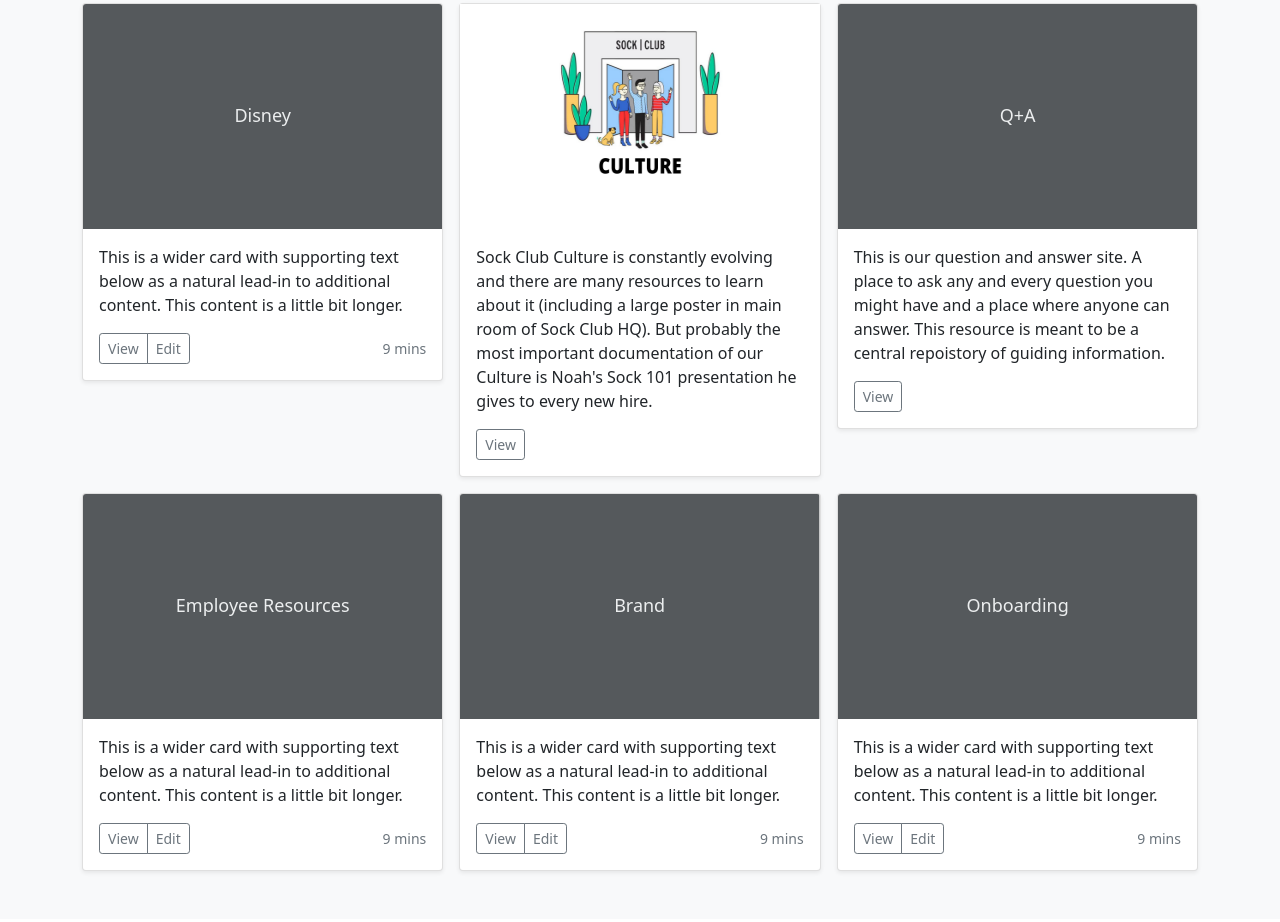
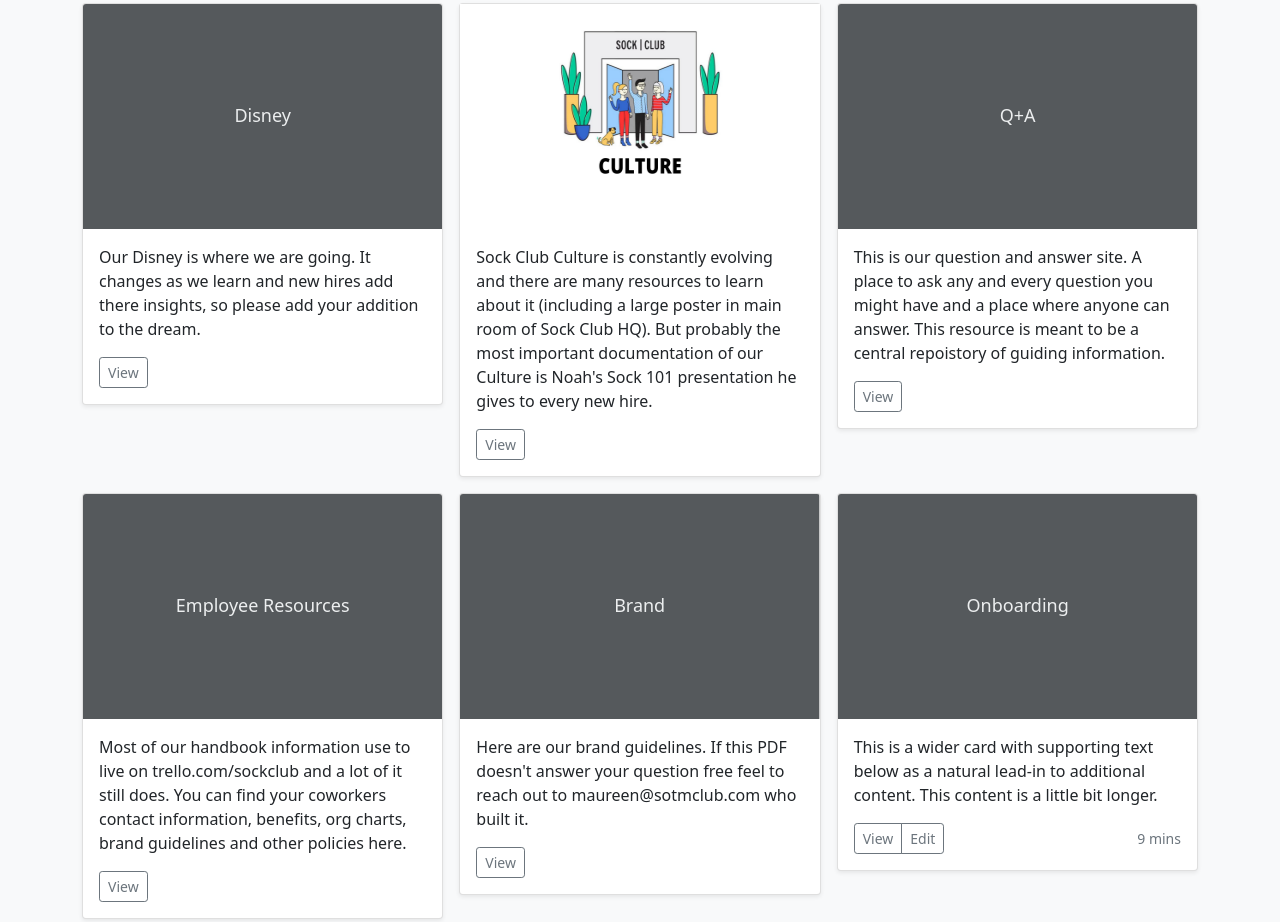
Before and after one commit to sockclub/handbook.sockclub.com, a plain HTML site: page index.html in a window 1280 px wide. Shown: the part 105-1027 px from the top of the page. Drawn offline with Linux system fonts and the light colour scheme.

Commit message:
filling in most of the test

```diff
--- a/index.html
+++ b/index.html
@@ -85,13 +85,13 @@
             <svg class="bd-placeholder-img card-img-top" width="100%" height="225" xmlns="http://www.w3.org/2000/svg" role="img" aria-label="Placeholder: Thumbnail" preserveAspectRatio="xMidYMid slice" focusable="false"><title>Placeholder</title><rect width="100%" height="100%" fill="#55595c"/><text x="50%" y="50%" fill="#eceeef" dy=".3em">Disney</text></svg>
 
             <div class="card-body">
-              <p class="card-text">This is a wider card with supporting text below as a natural lead-in to additional content. This content is a little bit longer.</p>
+              <p class="card-text">Our Disney is where we are going.  It changes as we learn and new hires add there insights, so please add your addition to the dream.</p>
               <div class="d-flex justify-content-between align-items-center">
                 <div class="btn-group">
-                  <button type="button" class="btn btn-sm btn-outline-secondary">View</button>
-                  <button type="button" class="btn btn-sm btn-outline-secondary">Edit</button>
+                 <a href="https://docs.google.com/presentation/d/14mz8OV1ZyvMwKXfE7p2HZ-YdLPNSTxA9X3snqr_cz2Q/edit#slide=id.g25f6af9dd6_0_0">
+                    <button type="button" class="btn btn-sm btn-outline-secondary">View</button>
+                  </a>
                 </div>
-                <small class="text-muted">9 mins</small>
               </div>
             </div>
           </div>
@@ -134,13 +134,13 @@
             <svg class="bd-placeholder-img card-img-top" width="100%" height="225" xmlns="http://www.w3.org/2000/svg" role="img" aria-label="Placeholder: Thumbnail" preserveAspectRatio="xMidYMid slice" focusable="false"><title>Placeholder</title><rect width="100%" height="100%" fill="#55595c"/><text x="50%" y="50%" fill="#eceeef" dy=".3em">Employee Resources</text></svg>
 
             <div class="card-body">
-              <p class="card-text">This is a wider card with supporting text below as a natural lead-in to additional content. This content is a little bit longer.</p>
+              <p class="card-text">Most of our handbook information use to live on trello.com/sockclub and a lot of it still does.  You can find your coworkers contact information, benefits, org charts, brand guidelines and other policies here.</p>
               <div class="d-flex justify-content-between align-items-center">
                 <div class="btn-group">
-                  <button type="button" class="btn btn-sm btn-outline-secondary">View</button>
-                  <button type="button" class="btn btn-sm btn-outline-secondary">Edit</button>
+                  <a href="https://trello.com/b/Sm3Be5mj/sock-club-employee-board">
+                    <button type="button" class="btn btn-sm btn-outline-secondary">View</button>
+                  </a>
                 </div>
-                <small class="text-muted">9 mins</small>
               </div>
             </div>
           </div>
@@ -150,13 +150,13 @@
             <svg class="bd-placeholder-img card-img-top" width="100%" height="225" xmlns="http://www.w3.org/2000/svg" role="img" aria-label="Placeholder: Thumbnail" preserveAspectRatio="xMidYMid slice" focusable="false"><title>Placeholder</title><rect width="100%" height="100%" fill="#55595c"/><text x="50%" y="50%" fill="#eceeef" dy=".3em">Brand</text></svg>
 
             <div class="card-body">
-              <p class="card-text">This is a wider card with supporting text below as a natural lead-in to additional content. This content is a little bit longer.</p>
+              <p class="card-text">Here are our brand guidelines.  If this PDF doesn't answer your question free feel to reach out to maureen@sotmclub.com who built it.</p>
               <div class="d-flex justify-content-between align-items-center">
                 <div class="btn-group">
-                  <button type="button" class="btn btn-sm btn-outline-secondary">View</button>
-                  <button type="button" class="btn btn-sm btn-outline-secondary">Edit</button>
+                  <a href="https://trello-attachments.s3.amazonaws.com/590f6ac0ccedfd53c2aaf9dd/5e4c0516f3e2a273e7bc8acf/2ee562f48284246215cbed05ce424d81/BrandGuidelines_2020.pdf">
+                    <button type="button" class="btn btn-sm btn-outline-secondary">View</button>
+                  </a>
                 </div>
-                <small class="text-muted">9 mins</small>
               </div>
             </div>
           </div>
```
